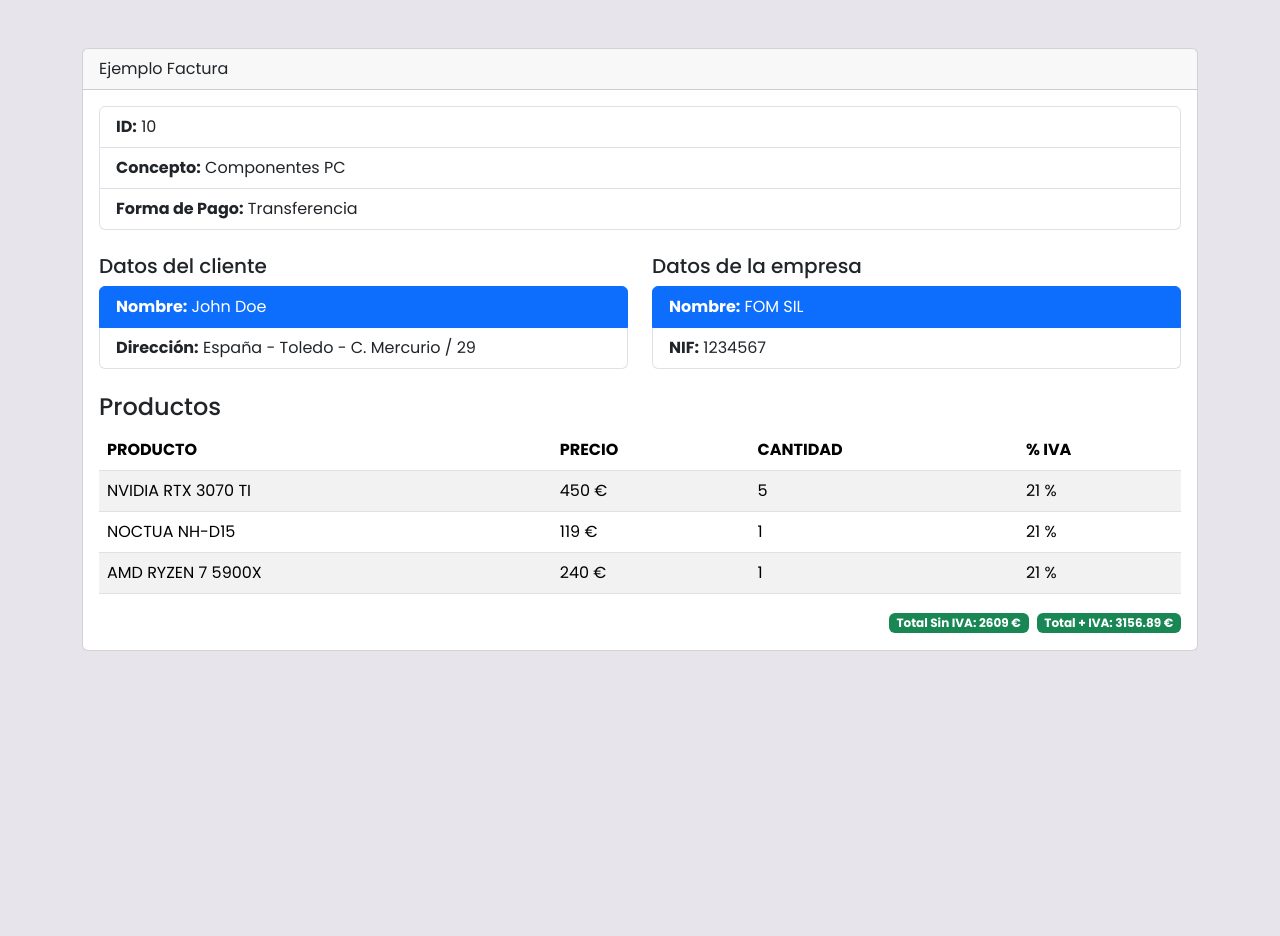
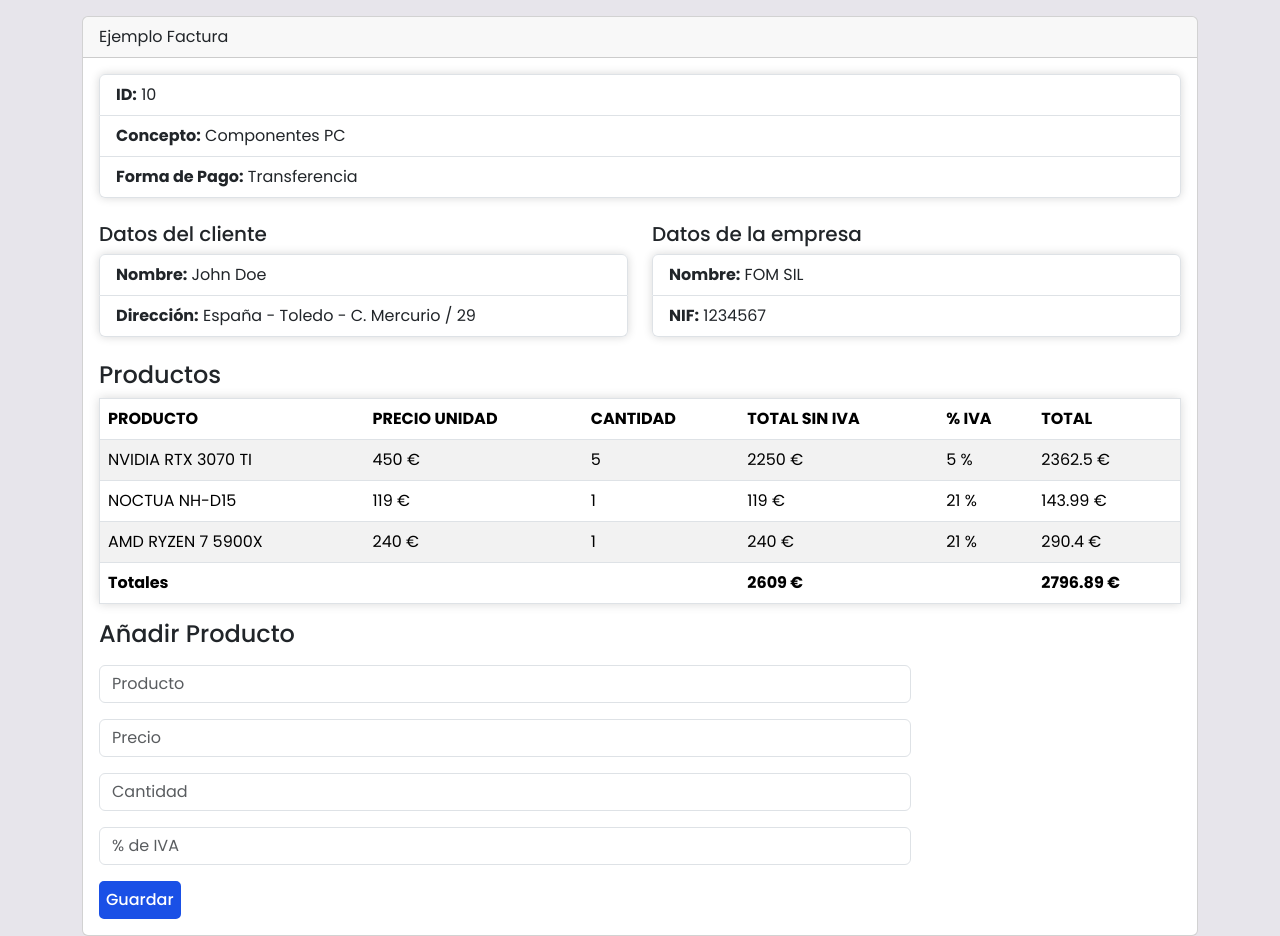
Before and after one commit to mortizp15/APP-FACTURAS, a React (Vite) app: page / in a window 1280 px wide. Before the commit the page ends 800 px from the top, so only its background shows below. Built offline with nearby package versions, Linux system fonts and the light colour scheme.

Commit message:
Totales, IVA y Form

```diff
--- a/src/InvoiceApp.jsx
+++ b/src/InvoiceApp.jsx
@@ -3,17 +3,24 @@ import { ClientDetails } from "./componentes/ClientDetails";
 import { CompanyDetails } from "./componentes/CompanyDetails";
 import { Details } from "./componentes/InvoiceDetails";
 import { TableItems } from "./componentes/TableItems";
-import { Total } from "./componentes/Total";
+import { useState } from "react";
 
 
 export const InvoiceApp = () => {
 
   const { id, concepto, formaDePago, cliente, empresa, objetos, total, totalSinIva } = getFactura();
 
+  const [ productoValue, setProductoValue ] = useState('')
+  const [ precioValue, setPrecioValue ] = useState('')
+  const [ cantidadValue, setCantidadValue ] = useState('')
+  const [ ivaValue, setIvaValue ] = useState('')
+  const [ items, setItems ] = useState(objetos)
+
+
   return (
     <>
       <div className="container">
-        <div className="card mt-5">
+        <div className="card mt-3">
           <div className="card-header">Ejemplo Factura</div>
           <div className="card-body">
             <Details
@@ -38,13 +45,77 @@ export const InvoiceApp = () => {
             </div>
             <TableItems
               titulo='Productos'
-              objetos={ objetos }
-            />
-            <Total
+              objetos={ items }
               total={ total }
               totalSinIva={ totalSinIva }
             />
+            <form className="w-75" onSubmit={ e => {
+              e.preventDefault()
+              setItems([ ...items, {
+                id: 4,
+                producto: productoValue,
+                precio: +precioValue,
+                cantidad: +cantidadValue,
+                IVA: +ivaValue
+              }])
 
+              setProductoValue('')
+              setPrecioValue('')
+              setCantidadValue('')
+              setIvaValue('')
+
+            } }>
+              <h4>Añadir Producto</h4>
+              <input
+                type="text"
+                name="producto"
+                placeholder="Producto"
+                value={ productoValue }
+                className="form-control mb-3 mt-3"
+                required
+                onChange={ e => {
+                  setProductoValue(e.target.value)
+                } }
+              />
+              <input
+                type="text"
+                name="precio"
+                placeholder="Precio"
+                value={ precioValue }
+                className="form-control mb-3"
+                required
+                onChange={ e => {
+                  setPrecioValue(e.target.value)
+                } }
+              />
+              <input
+                type="text"
+                name="cantidad"
+                placeholder="Cantidad"
+                value={ cantidadValue }
+                className="form-control mb-3"
+                required
+                onChange={ e => {
+                  setCantidadValue(e.target.value)
+                } }
+              />
+              <input
+                type="number"
+                name="IVA"
+                placeholder="% de IVA"
+                value={ ivaValue }
+                className="form-control mb-3"
+                required
+                onChange={ e => {
+                  setIvaValue(e.target.value)
+                } }
+              />
+              <input
+                type="submit"
+                value='Guardar'
+                className="boton-guardar"
+              />
+            </form>
           </div>
         </div>
       </div>
--- a/src/componentes/ClientDetails.jsx
+++ b/src/componentes/ClientDetails.jsx
@@ -17,7 +17,7 @@ export const ClientDetails = ({ titulo, cliente }) => {
     <>
         <h5 className="mt-4">{ titulo }</h5>
       <ul className="list-group ">
-        <li className="list-group-item active">
+        <li className="list-group-item">
           <strong>Nombre:</strong> {nombre} {apellido}
         </li>
         <li className="list-group-item">
--- a/src/componentes/CompanyDetails.jsx
+++ b/src/componentes/CompanyDetails.jsx
@@ -6,7 +6,7 @@ export const CompanyDetails = ({ titulo, empresa }) => {
     <>
     <h5 className="mt-4">{ titulo }</h5>
       <ul className="list-group">
-        <li className="list-group-item active">
+        <li className="list-group-item">
           <strong>Nombre:</strong> {empresa.nombre}
         </li>
         <li className="list-group-item">
--- a/src/componentes/TableItems.jsx
+++ b/src/componentes/TableItems.jsx
@@ -1,27 +1,39 @@
 import PropTypes from 'prop-types';
 
-export const TableItems = ({ titulo, objetos }) => {
+export const TableItems = ({ titulo, objetos, total, totalSinIva }) => {
+
   return (
     <>
       <h4 className="mt-4">{ titulo }</h4>
-      <table className="table table-striped table-hover">
+      <table className="table table-striped border">
         <thead>
           <tr>
             <th>PRODUCTO</th>
-            <th>PRECIO</th>
+            <th>PRECIO UNIDAD</th>
             <th>CANTIDAD</th>
+            <th>TOTAL SIN IVA</th>
             <th>% IVA</th>
+            <th>TOTAL</th>
           </tr>
         </thead>
         <tbody>
           {objetos.map(({ id, producto, precio, cantidad, IVA }) => (
-            <tr key={id}>
+            <tr key={id} >
               <td>{producto}</td>
               <td>{precio} €</td>
               <td>{cantidad}</td>
+              <td>{ precio * cantidad } €</td>
               <td>{IVA} %</td>
+              <td>{ precio * cantidad + (precio * cantidad * IVA / 100) } €</td>
             </tr>
           ))}
+          <tr>
+            <td><strong>Totales</strong></td>
+            <td colSpan="2"></td>
+            <td><strong>{ totalSinIva } €</strong></td>
+            <td colSpan="1"></td>
+            <td><strong>{ total } €</strong></td>
+          </tr>
         </tbody>
       </table>
     </>
@@ -31,5 +43,5 @@ export const TableItems = ({ titulo, objetos }) => {
 
 TableItems.propTypes = {
   titulo: PropTypes.string.isRequired,
-  objetos: PropTypes.array.isRequired
+  objetos: PropTypes.array.isRequired,
 }
--- a/src/componentes/Total.jsx
+++ /dev/null
@@ -1,11 +0,0 @@
-
-export const Total = ({ total, totalSinIva }) => {
-  return (
-    <>
-        <div className="text-end">
-            <span className="badge bg-success me-2">Total Sin IVA: { totalSinIva } €</span>
-            <span className="badge bg-success">Total + IVA: { total } €</span>
-        </div>
-    </>
-  )
-}
--- a/src/data/factura.js
+++ b/src/data/factura.js
@@ -19,25 +19,25 @@ export const factura = {
     },
     objetos: [
         {
-            id: 100,
+            id: 1,
             producto: 'NVIDIA RTX 3070 TI',
             precio: 450,
             cantidad: 5,
-            IVA: 21
+            IVA: 5,
         },
         {
-            id: 101,
+            id: 2,
             producto: 'NOCTUA NH-D15',
             precio: 119,
             cantidad: 1,
-            IVA: 21
+            IVA: 21,
         },
         {
-            id: 102,
+            id: 3,
             producto: 'AMD RYZEN 7 5900X',
             precio: 240,
             cantidad: 1,
-            IVA: 21
+            IVA: 21,
         }
     ]
 }
--- a/src/index.css
+++ b/src/index.css
@@ -12,3 +12,27 @@ body {
     font-family: 'Poppins', sans-serif;
     background-color: #dcd8e2a8;
 }
+
+.boton-guardar {
+    padding: 5px;
+    background-color: rgb(26, 80, 230);
+    border: 2px solid rgb(26, 80, 230);
+    color: #fff;
+    border-radius: 5px;
+    font-weight: 500;
+    transition: .3s;
+}
+
+.boton-guardar:hover {
+    background-color: transparent;
+    color: rgb(26, 80, 230);
+    font-weight: 500;
+}
+
+.list-group {
+    box-shadow: 0 0 10px rgba(0, 0, 0, 0.158);
+}
+
+table {
+    box-shadow: 0 0 10px rgba(0, 0, 0, 0.158);
+}
```
